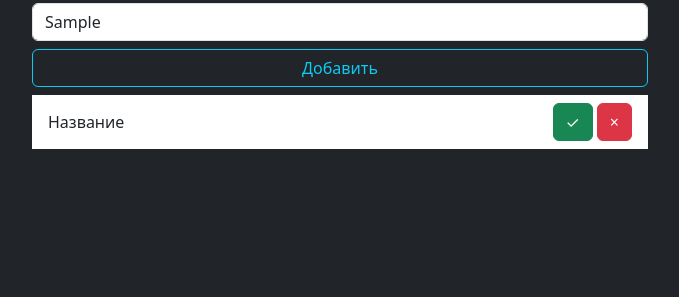
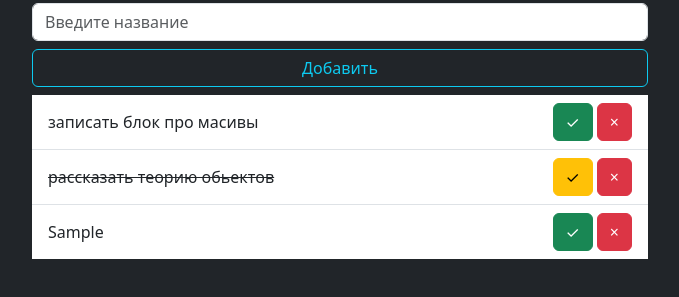
Before and after one commit to 4ch12/JavaScript-, a plain HTML site: page JavaScript_tutorial/02-Array/index 3.html in a window 1280 px wide. Both pictures are taken after typing "Sample" into the empty fields and a click on the button "Добавить". Shown: the part 101-398 px from the top of the page, without its empty margins (300-979 px from the left). Drawn offline with nearby package versions, Linux system fonts and the light colour scheme.

Commit message:
List app is done

```diff
--- a/JavaScript_tutorial/02-Array/index 3.html
+++ b/JavaScript_tutorial/02-Array/index 3.html
@@ -16,7 +16,7 @@
     />
     <title>02. JS Array & Objects</title>
     <script src="printlist.js" defer></script>
-    <script src="theoryArray.js" defer></script>
+    <script src="theoryArrayObject.js" defer></script>
   </head>
 
   <body class="bg-dark text-light">
@@ -27,13 +27,14 @@
         class="form-control mb-2"
         placeholder="Введите название"
         id="title"
+        value=""
       />
       <button class="btn btn-outline-info w-100 mb-2" id="create">
         Добавить
       </button>
 
       <ul class="list-group list-group-flush" id="list">
-        <li
+        <!-- <li
           class="list-group-item d-flex justify-content-between align-items-center"
         >
           <span>Название</span>
@@ -41,7 +42,7 @@
             <span class="btn btn-small btn-success">&check;</span>
             <span class="btn btn-small btn-danger">&times;</span>
           </span>
-        </li>
+        </li> -->
       </ul>
     </div>
   </body>
--- a/JavaScript_tutorial/02-Array/printlist.js
+++ b/JavaScript_tutorial/02-Array/printlist.js
@@ -0,0 +1,117 @@
+const inputElement = document.getElementById("title");
+const createBtn = document.getElementById("create");
+const listElement = document.getElementById("list");
+
+//console.log(inputElement.value)
+// const notes = ['записать блок про масивы', 'рассказать теорию обьектов']
+// function render (){
+//   /*  for( let indexArray = 0;indexArray < notes.length; indexArray++  ) {
+//         listElement.insertAdjacentHTML('beforeend',getNoteTempate(notes[indexArray]))
+//     } */
+//     for(let note of notes){
+//         listElement.insertAdjacentHTML('beforeend',getNoteTempate(note))
+//     }
+// }
+// render()
+
+// createBtn.onclick = function () {
+//     if(inputElement.value.length === 0){
+//         alert('write somthing in the input field')
+//         return
+//     }
+//     listElement.insertAdjacentHTML('beforeend',getNoteTempate(inputElement.value)
+//   )
+//     inputElement.value = ''
+
+// }
+
+//     function getNoteTempate(title){
+//         return   `
+//         <li
+//             class="list-group-item d-flex justify-content-between align-items-center"
+//         >
+//          <span>${title}</span>
+//          <span>
+//             <span class="btn btn-small btn-success">&check;</span>
+//             <span class="btn btn-small btn-danger">&times;</span>
+//         </span>
+//     </li>
+// `
+//     }
+
+const notes = [
+  {
+    title: "записать блок про масивы",
+    completed: false,
+  },
+  {
+    title: "рассказать теорию обьектов",
+    completed: true,
+  },
+];
+
+function render() {
+  listElement.innerHTML = "";
+if( notes.length === 0){
+    listElement.innerHTML = '<p>Нет элементов</p>'
+}
+  for (let i = 0; i < notes.length; i++) {
+    listElement.insertAdjacentHTML(
+      "beforeend",
+      getNoteTempate(notes[i], i)
+    );
+  }
+  //   for (let note of notes) {
+  //     listElement.insertAdjacentHTML("beforeend", getNoteTempate(note));
+  //   }
+}
+render();
+
+createBtn.onclick = function () {
+
+  if (inputElement.value.length === 0) {
+    alert("write somthing in the input field");
+    return;
+  }
+  const newNote = {
+    title: inputElement.value,
+    completed: false,
+  };
+  notes.push(newNote); //add new object in array
+  inputElement.value = "";
+  render();
+};
+
+listElement.onclick = function (event) {
+  if (event.target.dataset.index) {
+    const index = Number(event.target.dataset.index);
+    const type = event.target.dataset.type;
+    if (type === "toggle") {
+      notes[index].completed = !notes[index].completed
+    } else  if (type === "remove") {
+      notes.splice(index,1)
+      }
+      render()
+  }
+};
+
+function getNoteTempate(notes, index) {
+  console.log(notes.completed);
+  return `
+        <li
+            class="list-group-item d-flex justify-content-between align-items-center"
+        >
+         <span class = "${notes.completed ? "text-decoration-line-through" : "" }">${notes.title}</span>
+            <span>
+                    <span class="btn btn-small btn-${notes.completed ? 'warning' : 'success'}"
+                        data-index = "${index}"
+                        data-type ="toggle">&check;
+                    </span>
+                    <span class="btn btn-small btn-danger"
+                        data-index = "${index}"
+                        data-type ="remove">&times;
+                    </span>
+            </span>
+    </li>
+`;
+}
--- a/JavaScript_tutorial/02-Array/theoryArray.js
+++ /dev/null
@@ -1,3 +0,0 @@
-const array = [1,2,3,4,5]
-const arrayString = ['a','b','c',null,12]
-console.log(array)
```
Also changed, not shown: JavaScript_tutorial/02-Array/theoryArrayObject.js (added, +37 -0 lines).
